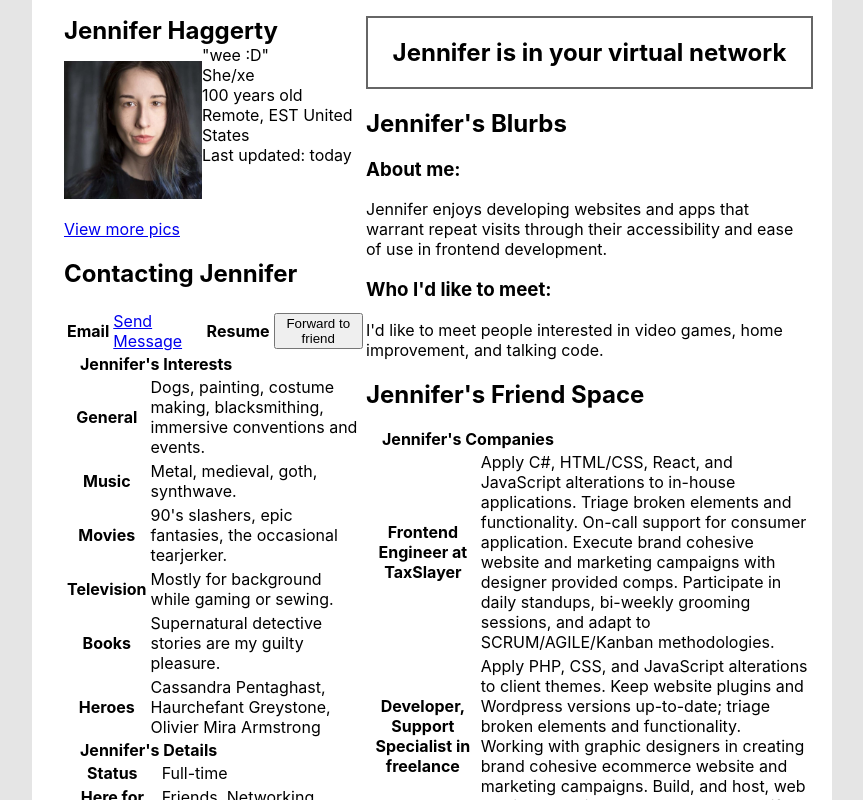
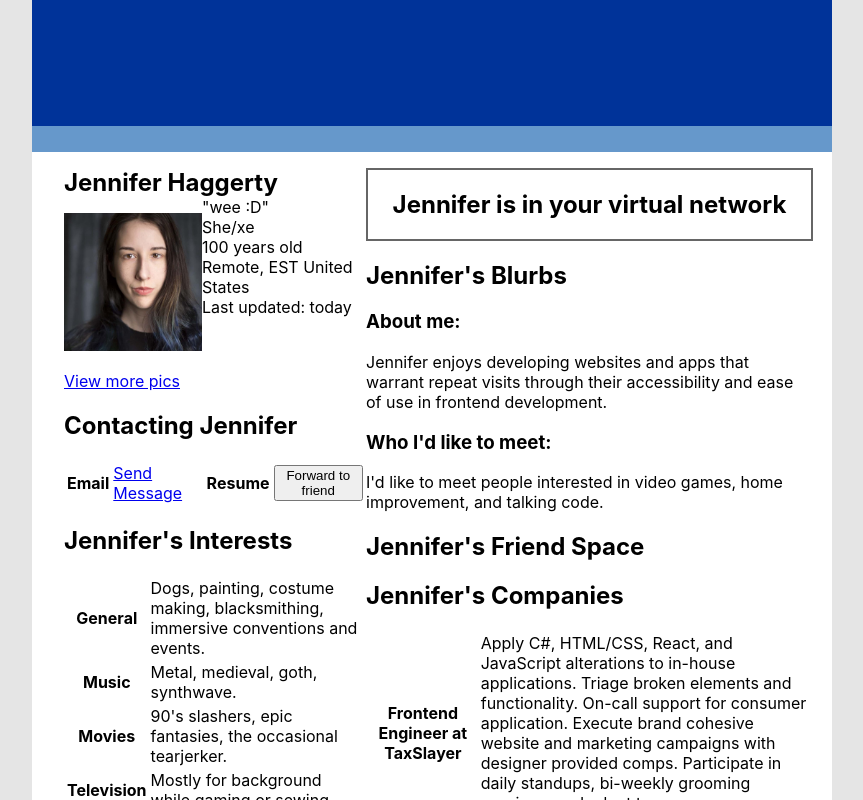
Before and after one commit to JennHaggerty/another-react-app, a React (Create React App) app: page / in a window 1280 px wide. Shown: the top 800 px of the page, without its empty margins (208-1071 px from the left). Built offline with nearby package versions, Linux system fonts and the light colour scheme.

Commit message:
refactor and cleanup

```diff
--- a/src/App.js
+++ b/src/App.js
@@ -1,8 +1,8 @@
 import React, { Component } from 'react';
 
 import './App.scss';
+import './assets/stylesheets/2004_variables.scss';
 import styles from './App.module.scss';
-import divStyles from './assets/stylesheets/divs.module.scss';
 
 import {
   BlurbsBox,
@@ -10,13 +10,14 @@ import {
   ContactBox,
   DetailsBox,
   FriendsBox,
+	Header,
   InterestsBox,
   NetworkBox,
   ProfilePic,
   SchoolsBox,
 } from './components';
 
-import profile_pic from "./assets/jpg/jennifer_portrait.JPG";
+import profile_pic from "./assets/images/jennifer_portrait.JPG";
 
 class App extends Component {
 	constructor(props) {
@@ -172,20 +173,7 @@ class App extends Component {
 		const user = this.state.user;
 		return (
 			<div className={styles.app + " " + styles.d_flex}>
-				<header className={styles.banner} aria-hidden="true">
-					<span className="hidden">
-						<h2 className="hidden">Search:</h2>
-						For now this is a placeholder to display the pretty blue banner.
-						TODO: Add the Search bar feature that will search and highlight terms in page or,
-							if the user selects search the web we'll send them over to Brave.
-					</span>
-				</header>
-				<nav className={styles.navigation} aria-hidden="true">
-					<span className="hidden">
-						<h2 className="hidden">Navigation:</h2>
-						Navigation placeholder.
-					</span>
-				</nav>
+				<Header />
 				<main className={styles.d_flex + " " + styles.flex_Row}>
 					<section className={styles.left_panel}>
 						<ProfilePic
@@ -205,17 +193,17 @@ class App extends Component {
 						<InterestsBox
 							title={user.fname}
 							children={user.interests}
-							customClass={divStyles.blueTables}
+							//customClass={divStyles.blueTables}
 						/>
 						<DetailsBox
 							title={user.fname}
 							children={user.details}
-							customClass={divStyles.blueTables}
+							//customClass={divStyles.blueTables}
 						/>
 						<SchoolsBox
 							title={user.fname}
 							children={user.schools}
-							customClass={divStyles.blueTables}
+							//customClass={divStyles.blueTables}
 						/>
 					</section>
 					<section className={styles.right_panel}>
@@ -232,7 +220,7 @@ class App extends Component {
 						<CompaniesBox
 							title={user.fname}
 							children={user.companies}
-							customClass={divStyles.blueTables}
+							//customClass={divStyles.blueTables}
 						/>
 					</section>
 				</main>
--- a/src/assets/stylesheets/2004_variables.scss
+++ b/src/assets/stylesheets/2004_variables.scss
@@ -1,23 +1,29 @@
 :root {
   --white: white;
+
   --primary-100: #D5E7FB;
   --primary-200: #B1D0F0;
   --primary-300: #6599CC;
   --primary-400: #336699;
   --primary-500: #003399;
+
   --secondary-100: #F9D6B4;
   --secondary-200: #F9D6B4;
   --secondary-300: #FF9933;
   --secondary-400: #FF6600;
   --secondary-500: #FF6600;
 
+
+
   --bg-primary-light: var(--primary-100);
   --bg-primary: var(--primary-200);
   --bg-primary-dark: var(--primary-300);
+  --bg-primary-darkest: var(--primary-500);
 
   --bg-secondary-light: var(--secondary-100);
   --bg-secondary: var(--secondary-200);
   --bg-secondary-dark: var(--secondary-300);
+  --bg-secondary-darkest: var(--secondary-500);
 
   --text-white: var(--white);
   --text-primary: var(--primary-400);
--- a/src/assets/stylesheets/divs.module.scss
+++ /dev/null
@@ -1,13 +0,0 @@
-.blueTables {
-  border: 3px solid var(--bg-primary);
-  padding: 0;
-
-  h2 {
-    font-size: 1em;
-    font-weight: bold;
-    color: var(--text-white);
-    background-color: var(--bg-primary);
-    margin: 0;
-    padding: 0 1em;
-  }
-}
--- /dev/null
+++ b/src/components/header/header.js
@@ -0,0 +1,14 @@
+import React from "react";
+import styles from "./header.module.scss";
+
+import { Navbar } from "../navbar/navbar";
+
+export const Header = () => {
+  return (
+    <>
+      <header className={styles.banner} aria-hidden="true">
+      </header>
+      <Navbar />
+    </>
+  )
+}
--- /dev/null
+++ b/src/components/header/header.module.scss
@@ -0,0 +1,5 @@
+.banner {
+  color: var(--white);
+  background-color: var(--bg-primary-darkest);
+  height: 7.906rem;
+}
--- a/src/components/index.js
+++ b/src/components/index.js
@@ -3,6 +3,7 @@ import { CompaniesBox } from './companies/companies';
 import { ContactBox } from './contact/contact';
 import { DetailsBox } from './details/details';
 import { FriendsBox } from './friends/friends';
+import { Header } from './header/header';
 import { InterestsBox } from './interests/interests';
 import { NetworkBox } from './network/network';
 import { ProfilePic } from "./profile-pic/profile-pic";
@@ -14,6 +15,7 @@ export {
   ContactBox,
   DetailsBox,
   FriendsBox,
+  Header,
   InterestsBox,
   NetworkBox,
   ProfilePic,
--- /dev/null
+++ b/src/components/navbar/navbar.js
@@ -0,0 +1,9 @@
+import React from "react";
+import styles from "./navbar.module.scss";
+
+export const Navbar = () => {
+  return (
+    <nav className={styles.navigation} aria-hidden="true">
+    </nav>
+  )
+}
--- /dev/null
+++ b/src/components/navbar/navbar.module.scss
@@ -0,0 +1,5 @@
+.navigation {
+  color: white;
+  background-color: #6698cb;
+  height: 1.625rem;
+}
```
Also changed, not shown: src/assets/images/jennifer_portrait.JPG (renamed from src/assets/jpg/jennifer_portrait.JPG), src/assets/images/samson_portrait.JPG (renamed from src/assets/jpg/samson_portrait.JPG).
